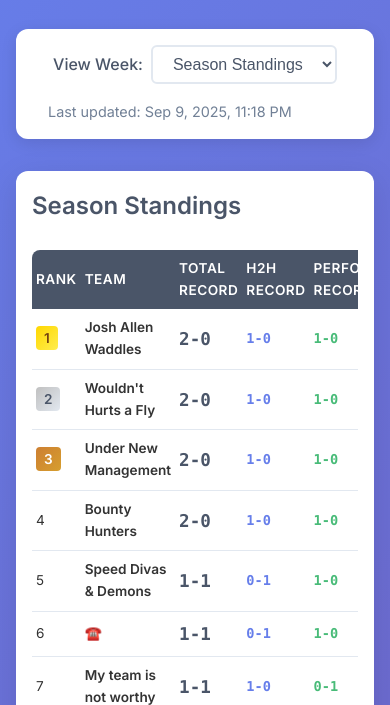
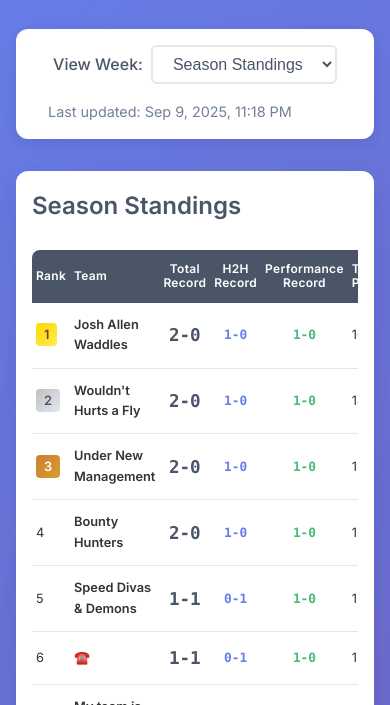
Before and after one commit to billsykes/victory-points, a plain HTML site: page website/index.html in a window 390 px wide. Shown: the part 97-802 px from the top of the page. Drawn offline with Linux system fonts and the light colour scheme; no server answers.

Commit message:
Mobile styling fixes

```diff
--- a/website/index.html
+++ b/website/index.html
@@ -35,11 +35,11 @@
                         <tr>
                             <th>Rank</th>
                             <th>Team</th>
-                            <th>Total Record</th>
-                            <th>H2H Record</th>
-                            <th>Performance Record</th>
-                            <th>Total Points</th>
-                            <th>Avg Points</th>
+                            <th>Total<br>Record</th>
+                            <th>H2H<br>Record</th>
+                            <th>Performance<br>Record</th>
+                            <th>Total<br>Points</th>
+                            <th>Avg<br>Points</th>
                         </tr>
                     </thead>
                     <tbody id="seasonStandingsBody">
--- a/website/styles.css
+++ b/website/styles.css
@@ -204,8 +204,8 @@ body {
     text-align: left;
     font-weight: 600;
     font-size: 0.85rem;
-    text-transform: uppercase;
-    letter-spacing: 0.5px;
+    text-transform: capitalize;
+    letter-spacing: 0.3px;
 }
 
 .standings-table th:first-child {
@@ -671,6 +671,10 @@ body {
         padding: 0.75rem 0.5rem;
     }
 
+    .standings-table th {
+        font-size: 0.8rem;
+    }
+
     .scoring-grid {
         grid-template-columns: 1fr;
     }
@@ -701,9 +705,31 @@ body {
         font-size: 1rem;
     }
 
-    .standings-table th,
+    .standings-table {
+        font-size: 0.8rem;
+    }
+
+    .standings-table th {
+        padding: 0.75rem 0.25rem;
+        font-size: 0.75rem;
+        line-height: 1.2;
+    }
+
     .standings-table td {
-        padding: 0.5rem 0.25rem;
+        padding: 0.75rem 0.25rem;
+    }
+
+    /* Make specific columns more readable on mobile */
+    .standings-table th:nth-child(3),
+    .standings-table th:nth-child(4),
+    .standings-table th:nth-child(5) {
+        text-align: center;
+    }
+
+    .standings-table td:nth-child(3),
+    .standings-table td:nth-child(4),
+    .standings-table td:nth-child(5) {
+        text-align: center;
     }
 
     .standings-container,
```
